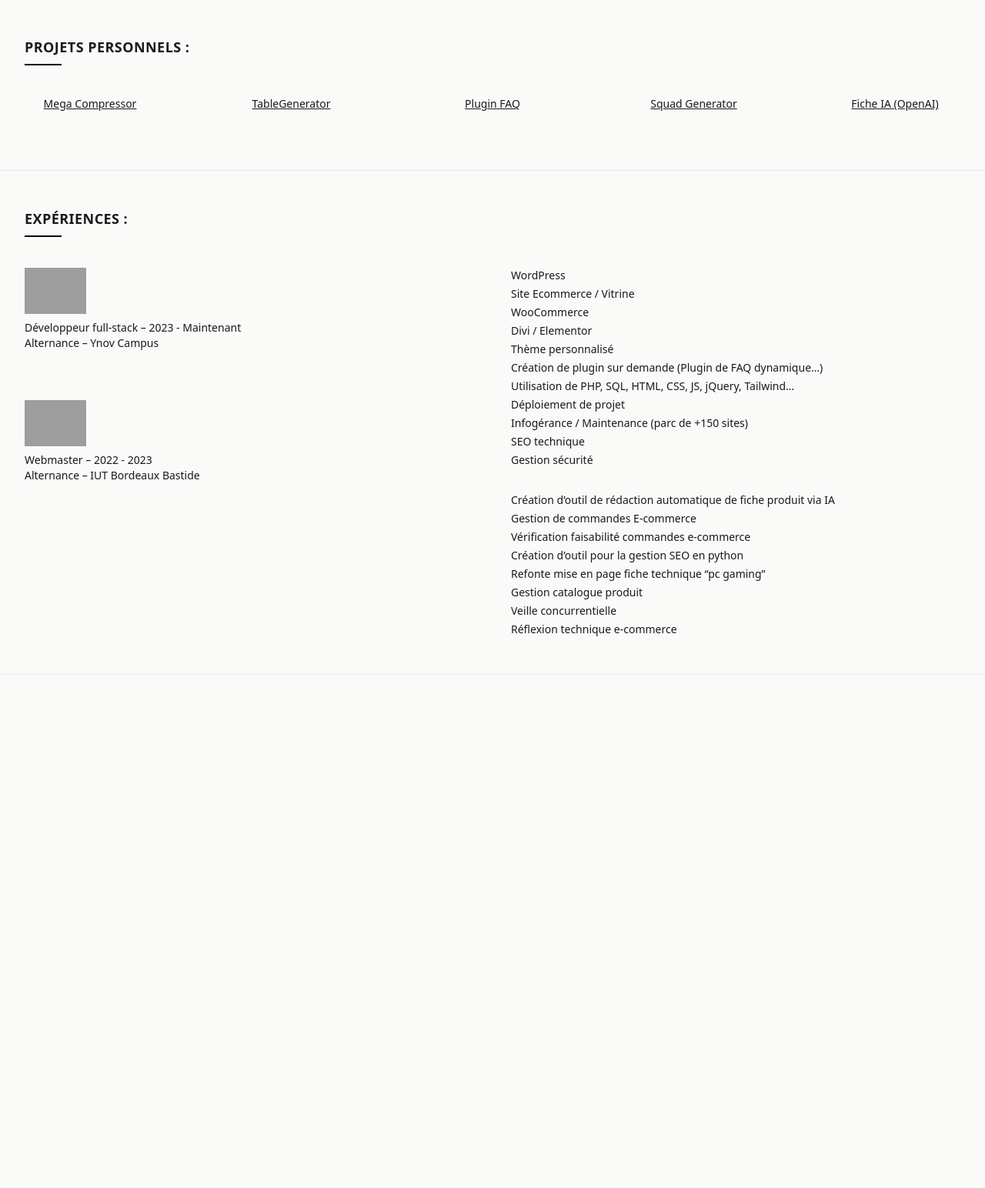
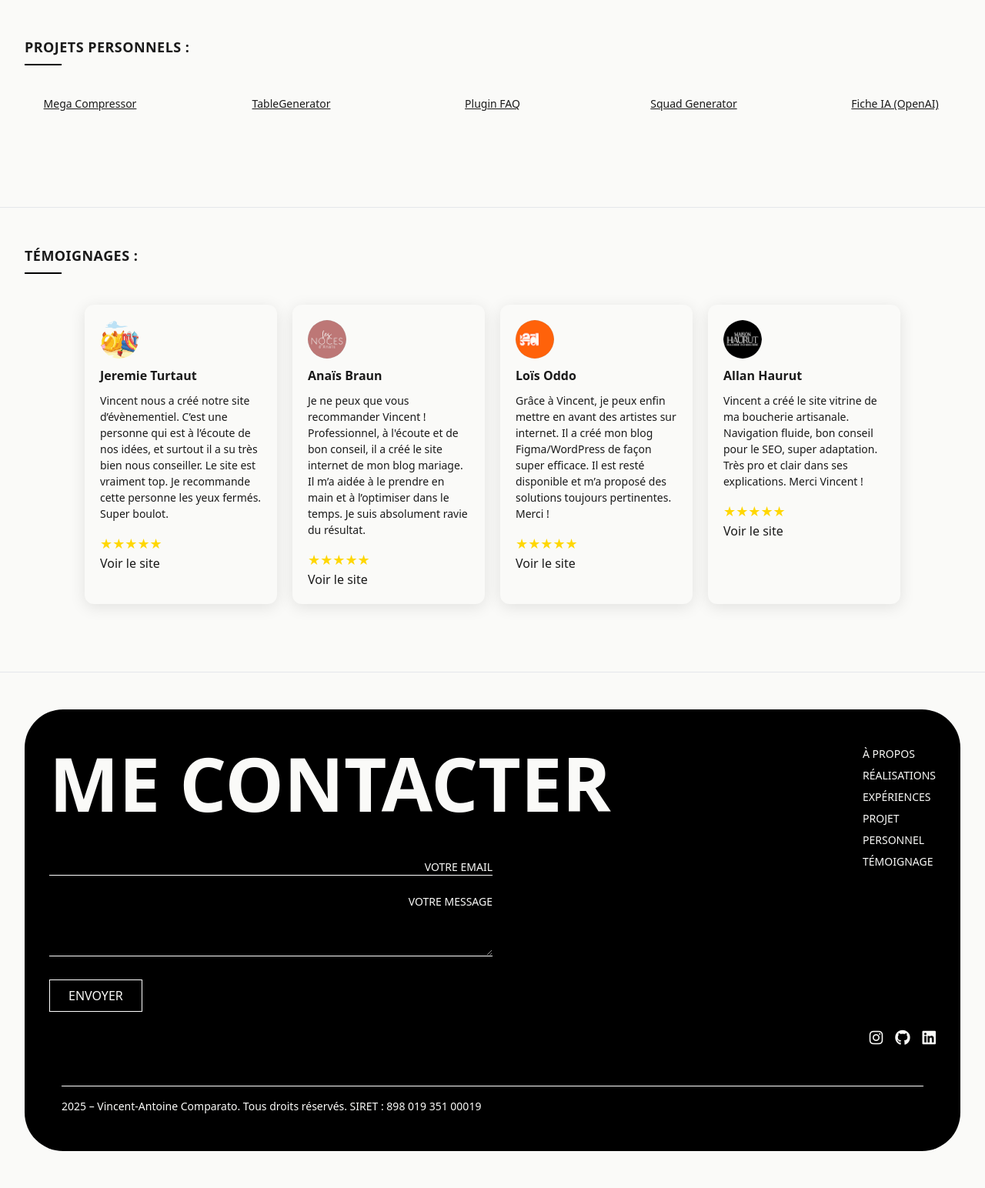
Before and after one commit to Vincent-Antoine/portfolio-2025, a PHP site: page / in a window 1280 px wide. Shown: the part 1790-3334 px from the top of the page at 77% size. Before the commit the page ends 2667 px from the top, so only its background shows below. Run offline with PHP 8.4, Linux system fonts and the light colour scheme; some libraries are stand-ins or nearby versions; grey boxes are pictures that could not be loaded.

Commit message:
création de tout les blocs, ajout de lenis et ajout effet gsap au scroll

```diff
--- a/assets/script.js
+++ b/assets/script.js
@@ -1,7 +1,30 @@
+// Initialiser Lenis smooth scroll et synchronisation avec ScrollTrigger
+const lenis = new Lenis({
+  duration: 1.2,
+  smooth: true,
+  easing: (t) => Math.min(1, 1.001 - Math.pow(2, -10 * t)),
+});
+
+lenis.on('scroll', ScrollTrigger.update);
+
+gsap.ticker.add((time) => {
+  lenis.raf(time * 1000);
+});
+gsap.ticker.lagSmoothing(0);
+
+// Scroll fluide pour les ancres internes
+document.querySelectorAll('a[href^="#"]').forEach(anchor => {
+  anchor.addEventListener('click', function (e) {
+    e.preventDefault();
+    const target = document.querySelector(this.getAttribute('href'));
+    if (target) {
+      lenis.scrollTo(target);
+    }
+  });
+});
+
 // Menu mobile toggle
 document.addEventListener("DOMContentLoaded", () => {
-
-
   const toggleButton = document.getElementById("menu-toggle");
   const menu = document.getElementById("mobile-menu");
 
@@ -10,43 +33,28 @@ document.addEventListener("DOMContentLoaded", () => {
       menu.classList.toggle("hidden");
     });
   }
-
-  // Initialiser Lenis pour smooth scroll
-  const lenis = new Lenis();
-
-  function raf(time) {
-    lenis.raf(time);
-    requestAnimationFrame(raf);
-  }
-
-  requestAnimationFrame(raf);
-
-
 });
 
-gsap.registerPlugin(SplitText)
+gsap.registerPlugin(SplitText);
 
 let split = SplitText.create(".vc_principal-texte", { type: "words, chars" });
 
-// now animate the characters in a staggered fashion
 gsap.from(split.chars, {
-  duration: 0.5, // animation duration
-  y: 20,       // animate from 100px below
-  autoAlpha: 0, // fade in from opacity: 0 and visibility: hidden
+  duration: 0.5,
+  y: 20,
+  autoAlpha: 0,
   stagger: {
-		// wrap advanced options in an object
     each: 0.1,
     from: 'start',
     grid: 'auto',
-	}});
-
+  }
+});
 
 document.addEventListener('DOMContentLoaded', () => {
   gsap.registerPlugin(ScrollTrigger);
 
   const carousel = document.querySelector('#carousel');
   const section = document.querySelector('#vc_carousel-scroll');
-
 
   const totalScroll = carousel.scrollWidth - window.innerWidth;
 
@@ -55,9 +63,8 @@ document.addEventListener('DOMContentLoaded', () => {
     ease: 'none',
     scrollTrigger: {
       trigger: section,
-        start: 'bottom bottom', // dès que le bas de la section entre
+      start: 'bottom bottom',
       end: () => "+=" + totalScroll,
-        // pin: true,
       scrub: 1,
       anticipatePin: 1,
     }
@@ -87,3 +94,61 @@ document.addEventListener('DOMContentLoaded', () => {
     });
   });
 });
+
+gsap.from("#vc_header", {
+  y: -100,
+  opacity: 0,
+  duration: 1,
+  ease: "power2.out",
+  scrollTrigger: {
+    trigger: "#vc_header",
+    start: "top top",
+    toggleActions: "play none none none"
+  }
+});
+
+
+
+gsap.utils.toArray(".vc_section").forEach(section => {
+  gsap.set(section, { opacity: 0, x: -100 });
+
+  ScrollTrigger.create({
+    trigger: section,
+    start: "top 80%",
+    end: "bottom 20%",
+    onEnter: () => {
+      gsap.to(section, {
+        x: 0,
+        opacity: 1,
+        duration: 1,
+        ease: "power2.out"
+      });
+    },
+    onLeave: () => {
+      gsap.to(section, {
+        x: -100,
+        opacity: 0,
+        duration: 0.6,
+        ease: "power2.in"
+      });
+    },
+    onEnterBack: () => {
+      gsap.to(section, {
+        x: 0,
+        opacity: 1,
+        duration: 1,
+        ease: "power2.out"
+      });
+    },
+    onLeaveBack: () => {
+      gsap.to(section, {
+        x: -100,
+        opacity: 0,
+        duration: 0.6,
+        ease: "power2.in"
+      });
+    },
+    toggleActions: "play none none none",
+    markers: false // mets à true pour tester les triggers
+  });
+});
--- a/assets/style.css
+++ b/assets/style.css
@@ -1,6 +1,13 @@
 :root {
   --white: #fafaf8;
   --black: #1a1a1a;
+}
+
+.text-white {
+  color: var(--white) !important;
+}
+.text-black {
+  color: var(--black) !important;
 }
 .vc_text-black {
   color: var(--black);
@@ -14,7 +21,8 @@ body {
   color: var(--black);
 }
  /* Chevron au hover uniquement */
-    .nav-link {
+    .nav-link,
+    .btn-site {
       position: relative;
       display: inline-flex;
       align-items: center;
@@ -22,7 +30,8 @@ body {
       text-decoration: none;
     }
 
-    .nav-link::before {
+    .nav-link::before,
+    .btn-site::before {
       content: '›';
       position: absolute;
       left: -0.5rem;
@@ -32,7 +41,13 @@ body {
       color: var(--black);
     }
 
-    .nav-link:hover::before {
+    .nav-footer .nav-link::before {
+            color: var(--white);
+
+    }
+
+    .nav-link:hover::before,
+    .btn-site:hover::before {
       opacity: 1;
       transform: translateX(0);
     }
@@ -45,3 +60,57 @@ body {
       text-align: center;
       color: var(--black);
     }
+
+
+.avis-clients {
+  display: flex;
+  flex-wrap: wrap;
+  gap: 20px;
+  justify-content: center;
+  margin: 40px 0;
+}
+
+.card {
+  background: var(--white);
+  border-radius: 12px;
+  padding: 20px;
+  max-width: 250px;
+  box-shadow: 0 4px 20px rgba(0, 0, 0, 0.1);
+  transition: transform 0.3s ease;
+}
+
+.card:hover {
+  transform: scale(1.05);
+}
+
+.logo-client {
+  width: 50px;
+  height: 50px;
+  object-fit: cover;
+  border-radius: 100%;
+  margin-bottom: 10px;
+}
+
+.nom-client {
+  font-weight: bold;
+  margin-bottom: 10px;
+}
+
+.avis {
+  font-size: 14px;
+  margin-bottom: 15px;
+}
+
+.stars {
+  color: gold;
+  font-size: 18px;
+}
+
+
+/*Contact Form */
+input#email::placeholder,
+textarea#message::placeholder {
+  color: var(--white);
+  text-align: end;
+  text-transform: uppercase;
+}
--- a/index.html
+++ b/index.html
@@ -8,13 +8,16 @@
   <!-- Tailwind CSS -->
   <script src="https://cdn.tailwindcss.com"></script>
 
+<!-- Font Awesome -->
+  <link rel="stylesheet" href="https://cdnjs.cloudflare.com/ajax/libs/font-awesome/6.7.2/css/all.min.css" integrity="sha512-Evv84Mr4kqVGRNSgIGL/F/aIDqQb7xQ2vcrdIwxfjThSH8CSR7PBEakCr51Ck+w+/U6swU2Im1vVX0SVk9ABhg==" crossorigin="anonymous" referrerpolicy="no-referrer" />
+
   <!-- GSAP -->
   <script src="https://cdnjs.cloudflare.com/ajax/libs/gsap/3.13.0/gsap.min.js"></script>
   <script src="https://cdnjs.cloudflare.com/ajax/libs/gsap/3.13.0/SplitText.min.js"></script>
   <script src="https://cdnjs.cloudflare.com/ajax/libs/gsap/3.12.2/ScrollTrigger.min.js"></script>
 
   <!-- Lenis Smooth Scroll -->
-  <script src="https://cdn.jsdelivr.net/npm/@studio-freight/lenis@1.0.35/bundled/lenis.min.js"></script>
+  <script src="https://cdn.jsdelivr.net/npm/@studio-freight/lenis@latest/bundled/lenis.min.js"></script>
 
   <!-- Styles personnalisés -->
   <link rel="stylesheet" href="/assets/style.css" />
@@ -31,7 +34,7 @@
 
 <body class="vc_text-black">
 
-  <header class="w-full border-b">
+  <header class="w-full border-b" id="vc_header">
     <div class="mx-auto px-4 sm:px-6 lg:px-8">
       <div class="flex justify-between h-16 items-center">
 
@@ -78,7 +81,7 @@
 
   <h1 class="vc_principal-texte uppercase">Developpeur web</h1>
 
-  <div class="flex flex-wrap md:flex-nowrap w-full px-8 py-12">
+  <div class="flex flex-wrap md:flex-nowrap w-full px-8 py-12 vc_section">
   <!-- Colonne de gauche -->
   <div class="w-full md:w-1/2 mb-8 md:mb-0">
     <h2 class="text-lg font-semibold vc_text-black uppercase tracking-wide mb-2">À PROPOS</h2>
@@ -103,7 +106,7 @@
   </div>
 </div>
 
-<div class="flex flex-wrap md:flex-nowrap w-full px-8 py-12 items-start border-b">
+<div class="flex flex-wrap md:flex-nowrap w-full px-8 py-12 items-start border-b vc_section">
   <!-- Colonne gauche -->
   <div class="w-full md:w-1/2 mb-6 md:mb-0">
     <h2 class="text-lg font-semibold uppercase vc_text-black tracking-wide mb-2">RÉSEAUX SOCIAUX :</h2>
@@ -117,7 +120,7 @@
     <a href="https://linkedin.com" target="_blank" class="underline">LinkedIn</a>
   </div>
 </div>
-
+<div class="vc_section ">
 <!-- Titre fixe au scroll -->
   <section class="px-8 py-12 vc_section-realisations">
     <h2 class="text-lg font-semibold uppercase vc_text-black tracking-wide mb-2">
@@ -138,9 +141,10 @@
         <img src="https://picsum.photos/seed/7/400/250" class="w-[400px] h-[250px] object-cover flex-shrink-0 rounded" />
       </div>
     </div>
+
   </section>
-
-  <section class="px-8 py-12 border-b">
+</div>
+  <section class="px-8 py-12 border-b vc_section">
   <!-- Titre -->
   <h2 class="text-lg font-semibold uppercase vc_text-black tracking-wide mb-2">EXPÉRIENCES :</h2>
   <div class="w-12 h-[2px] bg-black mb-10"></div>
@@ -194,21 +198,16 @@
 </section>
 
 
-<section class="px-8 py-12 border-b">
+<section class="px-8 py-12 border-b vc_section">
   <h2 class="text-lg font-semibold uppercase vc_text-black tracking-wide mb-2">PROJETS PERSONNELS :</h2>
   <div class="w-12 h-[2px] bg-black mb-10"></div>
 
   <div class="flex flex-wrap justify-between gap-4">
     <!-- Projet -->
-    <div class="group relative w-[170px] text-center cursor-pointer">
+    <div class="group w-[170px] text-center cursor-pointer transition-all duration-300 ease-in-out ">
       <h3 class="vc_text-black text-sm font-medium mb-1 underline">Mega Compressor</h3>
-
-      <!-- ligne verticale -->
-      <div class="mx-auto w-px h-6 bg-black opacity-0 group-hover:opacity-100 transition-all duration-300" data-line></div>
-
-      <!-- modale -->
-      <div class="absolute top-10 left-1/2 -translate-x-1/2 mt-4 w-[200px] bg-black text-white text-xs p-4 rounded shadow-lg opacity-0 pointer-events-none"
-           data-project>
+      <div class="mx-auto w-px h-6 bg-black opacity-0 group-hover:opacity-100 transition-opacity duration-300" data-line></div>
+      <div class="max-h-0 opacity-0 group-hover:max-h-[500px] group-hover:opacity-100 transition-all duration-300 ease-in-out mt-4 w-[200px] bg-black text-white text-xs p-4 rounded shadow-lg mx-auto" data-project>
         <p class="mb-2">Langage : Python</p>
         <p class="mb-2">Script permettant de réduire le poids des images en les compressant en WebP.</p>
         <a href="#" target="_blank">
@@ -218,11 +217,10 @@
     </div>
 
     <!-- TableGenerator -->
-    <div class="group relative w-[170px] text-center cursor-pointer">
+    <div class="group w-[170px] text-center cursor-pointer transition-all duration-300 ease-in-out ">
       <h3 class="vc_text-black text-sm font-medium mb-1 underline">TableGenerator</h3>
-      <div class="mx-auto w-px h-6 bg-black opacity-0 group-hover:opacity-100 transition-all duration-300" data-line></div>
-      <div class="absolute top-10 left-1/2 -translate-x-1/2 mt-4 w-[200px] bg-black text-white text-xs p-4 rounded shadow-lg opacity-0 pointer-events-none"
-           data-project>
+      <div class="mx-auto w-px h-6 bg-black opacity-0 group-hover:opacity-100 transition-opacity duration-300" data-line></div>
+      <div class="max-h-0 opacity-0 group-hover:max-h-[500px] group-hover:opacity-100 transition-all duration-300 ease-in-out mt-4 w-[200px] bg-black text-white text-xs p-4 rounded shadow-lg mx-auto" data-project>
         <p class="mb-2">Langage : HTML, CSS</p>
         <p class="mb-2">Outil permettant de générer des tableaux HTML avec indicateurs visuels.</p>
         <a href="#" target="_blank">
@@ -232,11 +230,10 @@
     </div>
 
     <!-- Plugin FAQ -->
-    <div class="group relative w-[170px] text-center cursor-pointer">
+    <div class="group w-[170px] text-center cursor-pointer transition-all duration-300 ease-in-out ">
       <h3 class="vc_text-black text-sm font-medium mb-1 underline">Plugin FAQ</h3>
-      <div class="mx-auto w-px h-6 bg-black opacity-0 group-hover:opacity-100 transition-all duration-300" data-line></div>
-      <div class="absolute top-10 left-1/2 -translate-x-1/2 mt-4 w-[200px] bg-black text-white text-xs p-4 rounded shadow-lg opacity-0 pointer-events-none"
-           data-project>
+      <div class="mx-auto w-px h-6 bg-black opacity-0 group-hover:opacity-100 transition-opacity duration-300" data-line></div>
+      <div class="max-h-0 opacity-0 group-hover:max-h-[500px] group-hover:opacity-100 transition-all duration-300 ease-in-out mt-4 w-[200px] bg-black text-white text-xs p-4 rounded shadow-lg mx-auto" data-project>
         <p class="mb-2">Langage : PHP, JS, Ajax</p>
         <p class="mb-2">Plugin WordPress intelligent de gestion de FAQ dynamique et filtrable.</p>
         <a href="#" target="_blank">
@@ -246,11 +243,10 @@
     </div>
 
     <!-- Squad Generator -->
-    <div class="group relative w-[170px] text-center cursor-pointer">
+    <div class="group w-[170px] text-center cursor-pointer transition-all duration-300 ease-in-out ">
       <h3 class="vc_text-black text-sm font-medium mb-1 underline">Squad Generator</h3>
-      <div class="mx-auto w-px h-6 bg-black opacity-0 group-hover:opacity-100 transition-all duration-300" data-line></div>
-      <div class="absolute top-10 left-1/2 -translate-x-1/2 mt-4 w-[200px] bg-black text-white text-xs p-4 rounded shadow-lg opacity-0 pointer-events-none"
-           data-project>
+      <div class="mx-auto w-px h-6 bg-black opacity-0 group-hover:opacity-100 transition-opacity duration-300" data-line></div>
+      <div class="max-h-0 opacity-0 group-hover:max-h-[500px] group-hover:opacity-100 transition-all duration-300 ease-in-out mt-4 w-[200px] bg-black text-white text-xs p-4 rounded shadow-lg mx-auto" data-project>
         <p class="mb-2">Langage : Python, JS</p>
         <p class="mb-2">Génère aléatoirement des équipes à partir d’une liste de participants.</p>
         <a href="#" target="_blank">
@@ -260,11 +256,10 @@
     </div>
 
     <!-- IA Auto Fiche -->
-    <div class="group relative w-[170px] text-center cursor-pointer">
+    <div class="group w-[170px] text-center cursor-pointer transition-all duration-300 ease-in-out ">
       <h3 class="vc_text-black text-sm font-medium mb-1 underline">Fiche IA (OpenAI)</h3>
-      <div class="mx-auto w-px h-6 bg-black opacity-0 group-hover:opacity-100 transition-all duration-300" data-line></div>
-      <div class="absolute top-10 left-1/2 -translate-x-1/2 mt-4 w-[200px] bg-black text-white text-xs p-4 rounded shadow-lg opacity-0 pointer-events-none"
-           data-project>
+      <div class="mx-auto w-px h-6 bg-black opacity-0 group-hover:opacity-100 transition-opacity duration-300" data-line></div>
+      <div class="max-h-0 opacity-0 group-hover:max-h-[500px] group-hover:opacity-100 transition-all duration-300 ease-in-out mt-4 w-[200px] bg-black text-white text-xs p-4 rounded shadow-lg mx-auto" data-project>
         <p class="mb-2">Langage : Python, API OpenAI</p>
         <p class="mb-2">Automatisation de fiches produit via fichier XLSX + prompt dynamique.</p>
         <a href="#" target="_blank">
@@ -276,56 +271,94 @@
 </section>
 
 
-<section class="px-8 py-12 border-b">
+
+<section class="px-8 py-12 border-b vc_section">
   <!-- Titre -->
-  <h2 class="text-lg font-semibold uppercase vc_text-black tracking-wide mb-2">EXPÉRIENCES :</h2>
+  <h2 class="text-lg font-semibold uppercase vc_text-black tracking-wide mb-2">Témoignages :</h2>
   <div class="w-12 h-[2px] bg-black mb-10"></div>
 
-  <!-- Deux colonnes -->
-  <div class="flex flex-wrap md:flex-nowrap w-full gap-12 ">
+  <section class="avis-clients">
+  <div class="card">
+  <img src="/assets/images/logofooter-edgse.png" alt="Évènementiel du Grand Saint-Émilionnais" class="logo-client">
+  <p class="nom-client">Jeremie Turtaut</p>
+  <p class="avis">Vincent nous a créé notre site d’évènementiel. C’est une personne qui est à l’écoute de nos idées, et surtout il a su très bien nous conseiller. Le site est vraiment top. Je recommande cette personne les yeux fermés. Super boulot.</p>
+  <p class="stars">★★★★★</p>
+  <a href="https://structure-gonflable-33.fr/" class="btn-site" target="_blank" rel="noopener">Voir le site</a>
+</div>
 
-    <!-- Colonne gauche (logos + infos) -->
-    <div class="w-full md:w-1/2 space-y-16">
-      <!-- Expérience TargetWeb -->
-      <div class="space-y-2">
-        <img src="https://encrypted-tbn0.gstatic.com/images?q=tbn:ANd9GcTMFkb5_33X24w4o2u1QRTANsOheRqBPRf3YA&s" alt="Logo TargetWeb" class="w-auto h-[60px] object-contain">
-        <p class="vc_text-black text-sm">Développeur full-stack – 2023 - Maintenant<br>Alternance – Ynov Campus</p>
-      </div>
+<div class="card">
+  <img src="/assets/images/les-noces-d-anais.png" alt="Les Noces d'anaïs" class="logo-client">
+  <p class="nom-client">Anaïs Braun</p>
+  <p class="avis">Je ne peux que vous recommander Vincent ! Professionnel, à l'écoute et de bon conseil, il a créé le site internet de mon blog mariage. Il m’a aidée à le prendre en main et à l’optimiser dans le temps. Je suis absolument ravie du résultat.</p>
+  <p class="stars">★★★★★</p>
+  <a href="https://lesnocesdanais.fr" class="btn-site" target="_blank" rel="noopener">Voir le site</a>
+</div>
 
-      <!-- Expérience Cybertek -->
-      <div class="space-y-2">
-        <img src="https://assets.leparisien.fr/website/images/promo-codes/brand-logo/cybertek.png" alt="Logo Cybertek" class="w-auto h-[60px] object-contain">
-        <p class="vc_text-black text-sm">Webmaster – 2022 - 2023<br>Alternance – IUT Bordeaux Bastide</p>
+<div class="card">
+  <img src="/assets/images/arts-deco-design.png" alt="Arts Déco Design" class="logo-client">
+  <p class="nom-client">Loïs Oddo</p>
+  <p class="avis">Grâce à Vincent, je peux enfin mettre en avant des artistes sur internet. Il a créé mon blog Figma/WordPress de façon super efficace. Il est resté disponible et m’a proposé des solutions toujours pertinentes. Merci !</p>
+  <p class="stars">★★★★★</p>
+  <a href="https://artsdecodesign.fr" class="btn-site" target="_blank" rel="noopener">Voir le site</a>
+</div>
+
+<div class="card">
+  <img src="/assets/images/maison-haurut.png" alt="Maison Haurut" class="logo-client">
+  <p class="nom-client">Allan Haurut</p>
+  <p class="avis">Vincent a créé le site vitrine de ma boucherie artisanale. Navigation fluide, bon conseil pour le SEO, super adaptation. Très pro et clair dans ses explications. Merci Vincent !</p>
+  <p class="stars">★★★★★</p>
+  <a href="https://maisonhaurut.fr/" class="btn-site" target="_blank" rel="noopener">Voir le site</a>
+</div>
+
+</section>
+</section>
+
+<section class="px-8 py-12  vc_section">
+<section class="bg-black text-white rounded-[50px]">
+  <div class="flex flex-col px-8 py-12 md:flex-row justify-between gap-10 ">
+    <!-- Formulaire -->
+    <div class="flex-1">
+      <h2 class="text-4xl md:text-8xl font-bold mb-8">ME CONTACTER</h2>
+      <form class="space-y-6 max-w-xl my-12">
+        <div>
+          <input placeholder="Votre email" type="email" id="email" class="text-sm  w-full bg-transparent border-b border-white focus:outline-none vc_placeholder::text-white" />
+        </div>
+        <div>
+          <textarea placeholder="Votre message" id="message" rows="4" class="text-sm  w-full bg-transparent border-b border-white focus:outline-none vc_placeholder::text-white" placeholder=" "></textarea>
+        </div>
+        <button type="submit" class="border border-white px-6 py-2 uppercase hover:bg-white hover:text-black transition">Envoyer</button>
+      </form>
+    </div>
+
+    <!-- Navigation droite -->
+    <div class="items-end justify-between text-right flex flex-col">
+      <nav class="space-y-2 text-sm uppercase flex flex-col nav-footer">
+        <a href="#about" class="nav-link">À propos</a>
+        <a href="#realisations" class="nav-link">Réalisations</a>
+        <a href="#experiences" class="nav-link">Expériences</a>
+        <a href="#projet" class="nav-link">Projet</a>
+        <a href="#personnel" class="nav-link">Personnel</a>
+        <a href="#temoignage" class="nav-link">Témoignage</a>
+      </nav>
+
+      <!-- Réseaux sociaux -->
+      <div class="flex gap-4 mt-10">
+        <a href="#" aria-label="Instagram" class="hover:opacity-80">
+          <i class="fab fa-instagram text-xl"></i>
+        </a>
+        <a href="#" aria-label="GitHub" class="hover:opacity-80">
+          <i class="fab fa-github text-xl"></i>
+        </a>
+        <a href="#" aria-label="LinkedIn" class="hover:opacity-80">
+          <i class="fab fa-linkedin text-xl"></i>
+        </a>
       </div>
     </div>
 
-    <!-- Colonne droite (missions) -->
-    <div class="w-full md:w-1/2 text-sm vc_text-black space-y-8">
-      <ul class="list-inside space-y-1">
-        <li>WordPress</li>
-        <li>Site Ecommerce / Vitrine</li>
-        <li>WooCommerce</li>
-        <li>Divi / Elementor</li>
-        <li>Thème personnalisé</li>
-        <li>Création de plugin sur demande (Plugin de FAQ dynamique…)</li>
-        <li>Utilisation de PHP, SQL, HTML, CSS, JS, jQuery, Tailwind…</li>
-        <li>Déploiement de projet</li>
-        <li>Infogérance / Maintenance (parc de +150 sites)</li>
-        <li>SEO technique</li>
-        <li>Gestion sécurité</li>
-      </ul>
+  </div>
 
-      <ul class="list-inside space-y-1">
-        <li>Création d’outil de rédaction automatique de fiche produit via IA</li>
-        <li>Gestion de commandes E-commerce</li>
-        <li>Vérification faisabilité commandes e-commerce</li>
-        <li>Création d’outil pour la gestion SEO en python</li>
-        <li>Refonte mise en page fiche technique “pc gaming”</li>
-        <li>Gestion catalogue produit</li>
-        <li>Veille concurrentielle</li>
-        <li>Réflexion technique e-commerce</li>
-      </ul>
-    </div>
+  <div class="mx-12 pb-12 border-t border-white pt-4 text-sm text-center md:text-left">
+    2025 – Vincent-Antoine Comparato. Tous droits réservés. SIRET : 898 019 351 00019
   </div>
 </section>
 
```
Also changed, not shown: assets/images/arts-deco-design.png (added), assets/images/les-noces-d-anais.png (added), assets/images/logofooter-edgse.png (added), assets/images/maison-haurut.png (added). Lines whose indentation alone changed are shown as unchanged.
